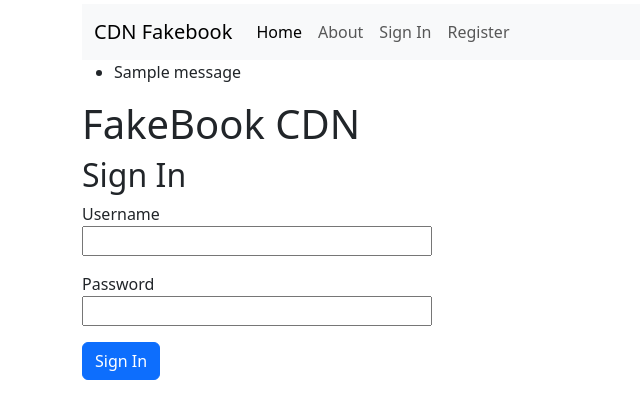
After one commit to VanLance/Fakebook-CDN109, a Flask app: page /signin in a window 1280 px wide. The commit adds this page. Shown: the top 419 px of the page, without its empty margins (0-640 px from the left). Run offline with Flask 3, Linux system fonts and the light colour scheme; tables that the repository leaves empty hold one stand-in row (values such as "Sample post"); one stand-in notice (Sample message) is shown.

Commit message:
first commit

```diff
--- a/app/__init__.py
+++ b/app/__init__.py
@@ -1,8 +1,12 @@
 from flask import Flask
 from config import Config
+from flask_sqlalchemy import SQLAlchemy
+from flask_migrate import Migrate
 
 app = Flask(__name__)
 app.config.from_object(Config)
+db = SQLAlchemy(app)
+migrate = Migrate(app, db)
 
 # import routes at bottom of page
-from app import routes
+from app import routes, models
--- a/app/forms.py
+++ b/app/forms.py
@@ -6,5 +6,10 @@ class RegisterForm(FlaskForm):
     username = StringField('Username', validators=[DataRequired()])
     email = StringField('email', validators=[DataRequired()])
     password = PasswordField('Password', validators=[DataRequired()])
-    confirm_password = PasswordField('Confirm Password', validators=[DataRequired(), EqualTo('password')])
+    confirm_password = PasswordField('Confirm Password', validators=[DataRequired(), EqualTo('password', message="Passwords must Match!")])
     submit = SubmitField('Register')
+
+class SignInForm(FlaskForm):
+    username = StringField('Username', validators=[DataRequired()])
+    password = PasswordField('Password', validators=[DataRequired()])
+    submit = SubmitField('Sign In')
--- a/app/routes.py
+++ b/app/routes.py
@@ -1,6 +1,6 @@
-from flask import render_template
+from flask import render_template, flash, redirect
 from app import app
-from app.forms import RegisterForm
+from app.forms import RegisterForm, SignInForm
 
 @app.route('/')
 def index():
@@ -14,7 +14,18 @@ def index():
 def about():
     return render_template('about.jinja')
 
-@app.route('/register')
+@app.route('/register', methods=['GET', 'POST'])
 def register():
     form = RegisterForm()
+    if form.validate_on_submit():
+        flash(f'Request to register {form.username} successful')
+        return redirect('/')
     return render_template('register.jinja', form=form)
+
+@app.route('/signin', methods=['GET','POST'])
+def sign_in():
+    form = SignInForm()
+    if form.validate_on_submit():
+        flash(f'{form.username} successfully signed in!')
+        return redirect('/')
+    return render_template('signin.jinja', sign_in_form=form)
--- a/app/templates/base.jinja
+++ b/app/templates/base.jinja
@@ -15,6 +15,15 @@
 
 <body class="container mt-1">
     {% include 'navbar.jinja' %}
+    {% with messages = get_flashed_messages() %}
+    {% if messages %}
+    <ul>
+        {% for message in messages %}
+            <li> {{ message }} </li>
+        {% endfor %}
+    </ul>
+    {% endif %}
+    {% endwith %}
     <h1>FakeBook CDN</h1>
     {% block content %}
 
--- a/app/templates/navbar.jinja
+++ b/app/templates/navbar.jinja
@@ -8,7 +8,7 @@
       <div class="navbar-nav">
         <a class="nav-link active" aria-current="page" href="/">Home</a>
         <a class="nav-link" href="/about">About</a>
-        <a class="nav-link" href="/">Sign In</a>
+        <a class="nav-link" href="/signin">Sign In</a>
         <a class="nav-link" href="/register">Register</a>
       </div>
     </div>
--- /dev/null
+++ b/app/templates/signin.jinja
@@ -0,0 +1,20 @@
+{% extends "base.jinja" %}
+
+{% block content %}
+<h2>Sign In</h2>
+    <form action="" method="post">
+        {{ sign_in_form.hidden_tag() }}
+        <p>
+            {{ sign_in_form.username.label }}<br>
+            {{ sign_in_form.username(size=32) }}
+        </p>
+        <p>
+            {{ sign_in_form.password.label }}<br>
+            {{ sign_in_form.password(size=32) }}
+        </p>
+        <p>
+            {{ sign_in_form.submit(class='btn btn-primary') }}
+        </p>
+
+    </form>
+{% endblock %}
--- a/config.py
+++ b/config.py
@@ -2,3 +2,4 @@ import os
 
 class Config():
     SECRET_KEY = os.environ.get('SECRET_KEY') or 'So Secret'
+    SQLALCHEMY_DATABASE_URI = os.environ.get('DATABASE_URL')
```
Also changed, not shown: app/models.py (added, +10 -0 lines), app/templates/register.jinja (+16 -4 lines), requirements.txt (+7 -0 lines).
